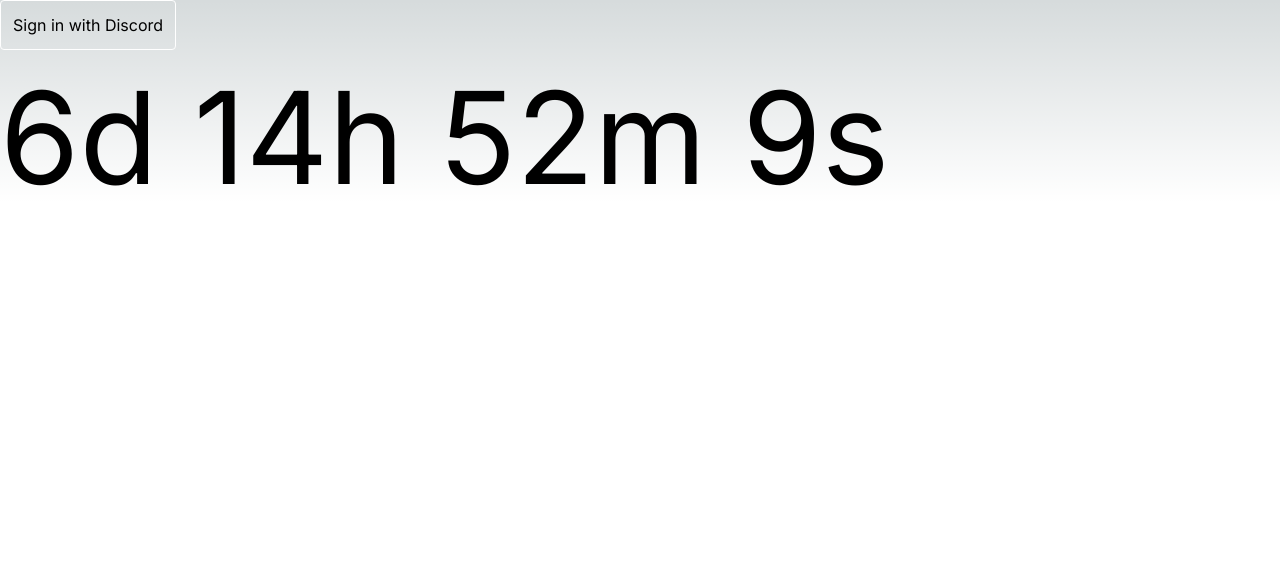
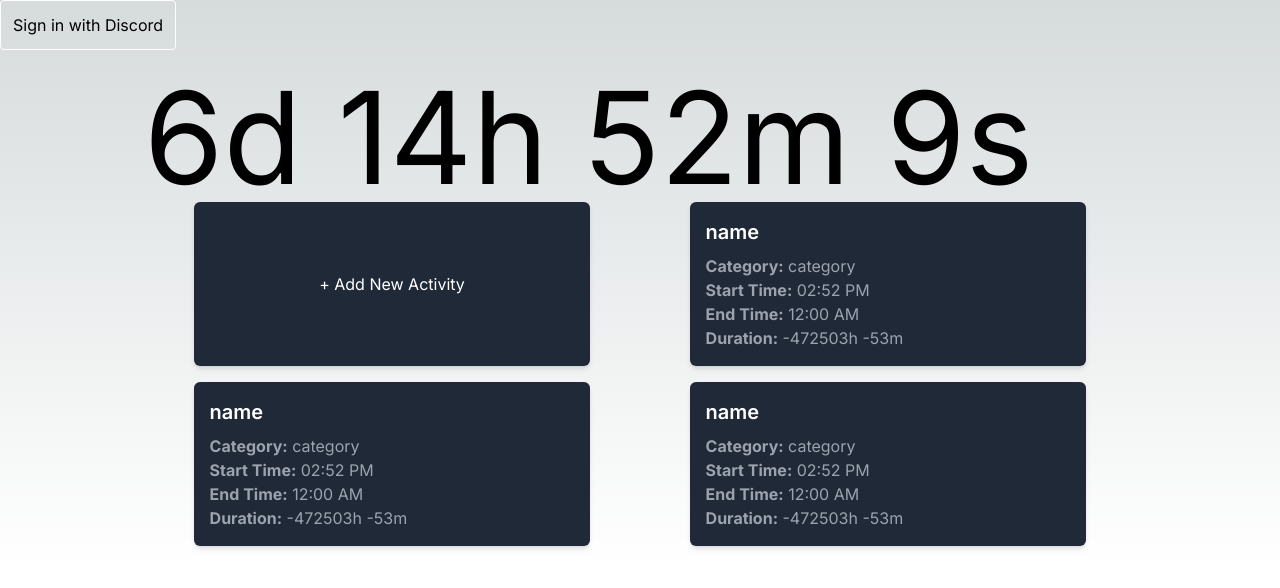
Before and after one commit to Qas1modo/PV247-project-time-tracker, a Next.js app: page / in a window 1280 px wide. Shown: the top 588 px of the page. Built offline with nearby package versions, Linux system fonts and the light colour scheme; no server answers.

Commit message:
First implementation of UI - homepage.

```diff
--- /dev/null
+++ b/src/app/components/ActivitiesContainer.tsx
@@ -0,0 +1,30 @@
+"use client";
+
+import React from "react";
+import ActivityItem from "./Activity";
+import AddActivityDialog from "./AddActivityDialog";
+
+// interface ActivityContainerProps {
+//   activities: Activity[];
+// }
+
+// interface Activity {
+//   id: number;
+//   name: string;
+//   category: string;
+//   startTime: string;
+//   endTime: string;
+// }
+
+const ActivityContainer = ({ activities }) => {
+  return (
+    <div className="flex flex-wrap justify-start">
+      <AddActivityDialog />
+      {activities.map((activity) => (
+        <ActivityItem key={activity.id} />
+      ))}
+    </div>
+  );
+};
+
+export default ActivityContainer;
--- /dev/null
+++ b/src/app/components/Activity.tsx
@@ -0,0 +1,46 @@
+import React from "react";
+
+// const ActivityItem = ({ activity }) => {
+const ActivityItem = () => {
+  //   const { id, name, category, startTime, endTime } = activity;
+  const start = Date.now();
+  const end = 1000;
+
+  const calculateDuration = () => {
+    const durationInMilliseconds = end - start;
+    const hours = Math.floor(durationInMilliseconds / (1000 * 60 * 60));
+    const minutes = Math.floor(
+      (durationInMilliseconds % (1000 * 60 * 60)) / (1000 * 60)
+    );
+
+    return `${hours}h ${minutes}m`;
+  };
+
+  return (
+    <div className="bg-gray-800 text-white p-4 mb-4 mx-auto rounded-md shadow-md w-full sm:w-2/5">
+      <h3 className="text-xl font-semibold mb-2">name</h3>
+      <p className="text-gray-400">
+        <strong>Category:</strong> category
+      </p>
+      <p className="text-gray-400">
+        <strong>Start Time:</strong>{" "}
+        {new Date(start).toLocaleTimeString([], {
+          hour: "2-digit",
+          minute: "2-digit",
+        })}
+      </p>
+      <p className="text-gray-400">
+        <strong>End Time:</strong>{" "}
+        {new Date(end).toLocaleTimeString([], {
+          hour: "2-digit",
+          minute: "2-digit",
+        })}
+      </p>
+      <p className="text-gray-400">
+        <strong>Duration:</strong> {calculateDuration()}
+      </p>
+    </div>
+  );
+};
+
+export default ActivityItem;
--- /dev/null
+++ b/src/app/components/AddActivityDialog.tsx
@@ -0,0 +1,142 @@
+"use client";
+
+// components/ActivityForm.tsx
+import React, { useContext, useRef } from "react";
+import {
+  useForm,
+  SubmitHandler,
+  Controller,
+  useFieldArray,
+  FormProvider,
+} from "react-hook-form";
+import { z } from "zod";
+import { zodResolver } from "@hookform/resolvers/zod";
+import { useMutation, useQueryClient } from "@tanstack/react-query";
+import { Activity } from "@prisma/client";
+
+const AddActivitySchema = z.object({
+  name: z.string().min(3).max(50),
+  category: z.string().min(3).max(50),
+});
+
+interface ActivityFormProps {
+  isOpen: boolean;
+  onClose: () => void;
+  onSubmit: SubmitHandler<FormData>;
+}
+
+interface FormData {
+  name: string;
+  category: string;
+}
+
+export const AddActivityDialog = () => {
+  const dialogRef = useRef<HTMLDialogElement | null>(null);
+  // const [lastActivityId] = useContext(LastActivityContext);
+  // const queryClient = useQueryClient();
+
+  const RequiredMsg = ({ msg }: { msg: string | undefined }) => (
+    <p className="text-red-600">{msg}</p>
+  );
+
+  const openDialog = () => {
+    if (dialogRef.current) {
+      dialogRef.current.showModal();
+    }
+  };
+
+  const closeDialog = () => {
+    if (dialogRef.current) {
+      dialogRef.current.close();
+      reset();
+    }
+  };
+
+  // const useSendActivity = useMutation(async (data: any) => {});
+
+  const onSubmit: SubmitHandler<Activity> = async (data) => {
+    try {
+      // await useSendActivity.mutateAsync(data);
+      reset(); // Reset the form values after submit
+    } catch (error) {
+      console.error("Error:", error);
+    }
+    closeDialog();
+  };
+
+  const methods = useForm();
+
+  const {
+    register,
+    handleSubmit,
+    formState: { errors },
+    reset,
+  } = useForm<Activity>({ resolver: zodResolver(AddActivitySchema) });
+
+  return (
+    <>
+      <dialog
+        id="add_activity_modal"
+        className="modal modal-bottom sm:modal-middle"
+        ref={dialogRef}
+      >
+        <div className="modal-box">
+          <FormProvider {...methods}>
+            <form onSubmit={handleSubmit(onSubmit)}>
+              <div className="mb-4">
+                <label
+                  className="block text-gray-700 text-sm font-bold mb-2"
+                  htmlFor="name"
+                >
+                  Name:
+                </label>
+                <input
+                  className="form-input w-full"
+                  type="text"
+                  {...register("name")}
+                  placeholder="Enter activity name"
+                />
+                {errors.name?.message && (
+                  <RequiredMsg msg={errors.name?.message} />
+                )}
+              </div>
+              <div className="mb-4">
+                <label
+                  className="block text-gray-700 text-sm font-bold mb-2"
+                  htmlFor="category"
+                >
+                  Category:
+                </label>
+                {/* Replace options with your predefined categories */}
+                <select {...register("categoryId", { required: true })}>
+                  <option value="low">Low</option>
+                  <option value="medium">Medium</option>
+                  <option value="high">High</option>
+                </select>
+              </div>
+              <button className="bg-blue-500 text-white px-4 py-2 rounded-md hover:bg-blue-600 transition duration-300">
+                Add Activity
+              </button>
+              <button
+                className="text-white px-4 py-2 rounded-md hover:bg-blue-600 transition duration-300"
+                type="reset"
+                onClick={closeDialog}
+              >
+                Cancel
+              </button>
+            </form>
+          </FormProvider>
+        </div>
+      </dialog>
+      <button
+        className="bg-gray-800 text-white p-4 mb-4 mx-auto rounded-md shadow-md w-full sm:w-2/5"
+        // TODO open dialog
+        onClick={openDialog}
+      >
+        + Add New Activity
+      </button>
+    </>
+  );
+};
+
+export default AddActivityDialog;
--- a/src/app/page.tsx
+++ b/src/app/page.tsx
@@ -1,10 +1,13 @@
 import Countdown from "./components/Timer";
+import ActivityItem from "./components/Activity";
+import ActivityContainer from "./components/ActivitiesContainer";
 
 export default function Home() {
   return (
-    <>
+    <div className="flex-col mx-36">
       <button></button>
       <Countdown />
-    </>
+      <ActivityContainer activities={[{ id: 1 }, { id: 2 }, { id: 3 }]} />
+    </div>
   );
 }
```
